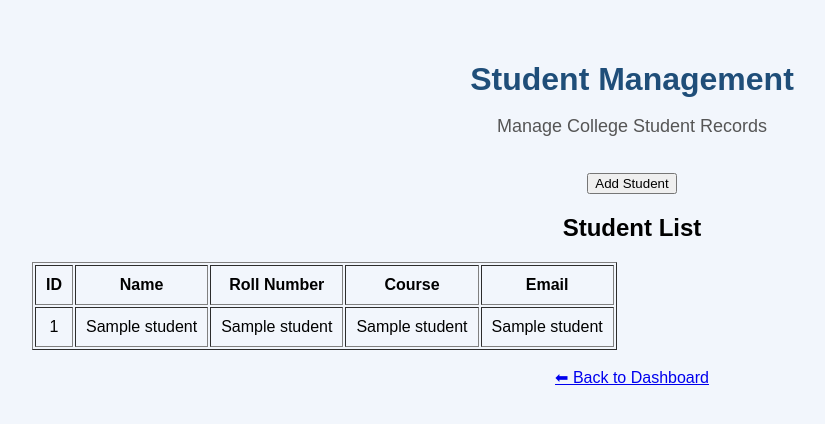
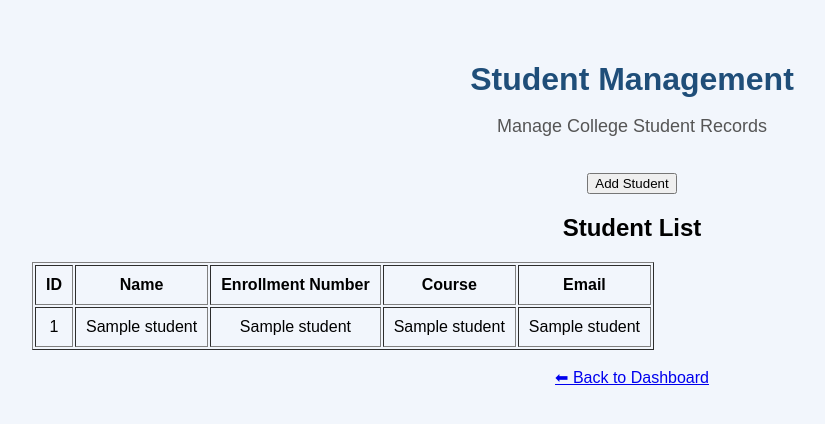
Before and after one commit to krishnachauhan0204-collab/College-ERP-Management-System, a Flask app: template templates/students.html in a window 1280 px wide. Shown: the top 424 px of the page, without its empty margins (8-833 px from the left). Run offline with Flask 3, Linux system fonts and the light colour scheme; the template is opened without the code that fills it: most values are stand-ins (such as "Sample title", 1, 10 or a date in 2020).

Commit message:
Update students.html

```diff
--- a/templates/students.html
+++ b/templates/students.html
@@ -24,7 +24,7 @@
             <tr>
                 <th>ID</th>
                 <th>Name</th>
-                <th>Roll Number</th>
+                <th>Enrollment Number</th>
                 <th>Course</th>
                 <th>Email</th>
             </tr>
```
